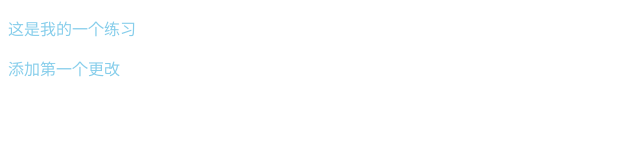
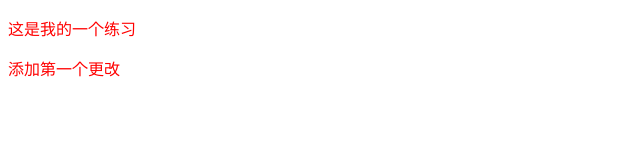
Before and after one commit to 3mjw/chenliiwe, a plain HTML site: page index.html in a window 1280 px wide. Shown: the whole page, without its empty margins (0-640 px from the left). Drawn offline with Linux system fonts and the light colour scheme.

Commit message:
remove skybul

```diff
--- a/index.css
+++ b/index.css
@@ -1,2 +1,2 @@
-p{color: skyblue;}
+p{color: red}
 h1{font-size: 31px;color: rgb(81, 24, 154);}
```
